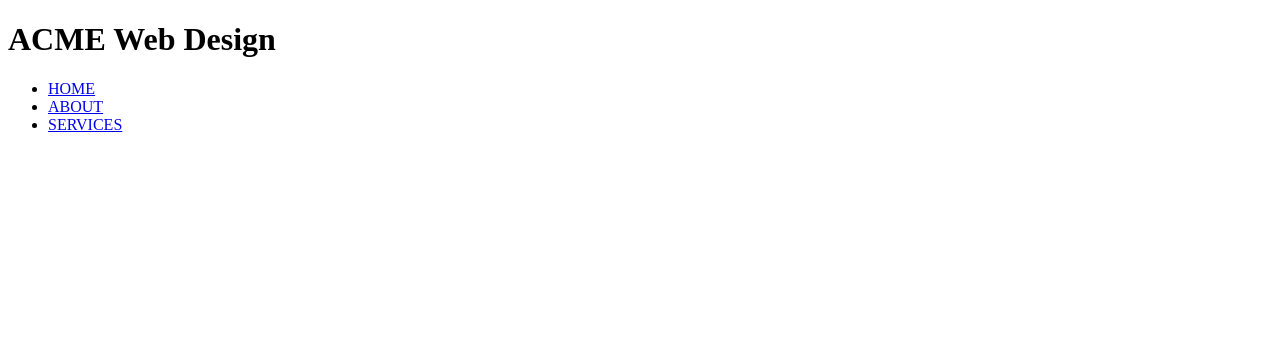
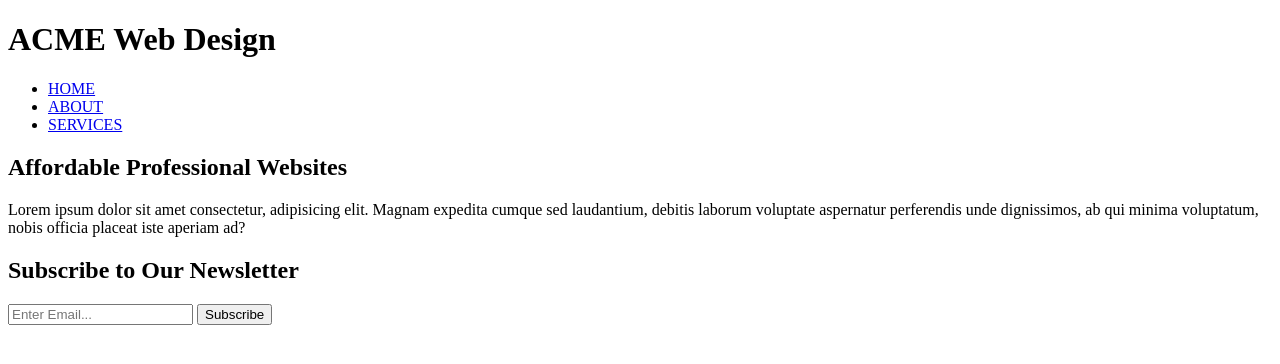
Before and after one commit to shashank8907/ResponsiveWebsiteTutorial, a plain HTML site: page ACME/index.html in a window 1280 px wide. Drawn offline with Linux system fonts and the light colour scheme.

Commit message:
To be continued

```diff
--- a/ACME/index.html
+++ b/ACME/index.html
@@ -34,6 +34,7 @@
                 <h1>ACME Web Design</h1>
             </div>
             <!-- 8 -->
+            <!-- Keeping navigation inside the header -->
             <nav>
                 <ul>
                     <li><a href="index.html">HOME</a></li>
@@ -43,6 +44,72 @@
             </nav>
         </div>
     </header>
+    <!-- 9 -->
+    <!--Showcase area h1 and p  -->
+    <!--
+        We are giving it an id because
+        we are not planning on using
+        this showcases' style anywhere else
+     -->
+    <section id="showcase">
+        <div class="container">
+            <h1>Affordable Professional Websites</h1>
+            <p>
+                Lorem ipsum dolor sit amet consectetur, adipisicing elit. Magnam expedita cumque sed laudantium, debitis laborum voluptate
+                aspernatur perferendis unde dignissimos, ab qui minima voluptatum, nobis officia placeat iste aperiam ad?
+            </p>
+
+        </div>
+    </section>
+    <!-- 10 -->
+    <!-- Newsletter-subscribe to our news letter -->
+    <!-- another shocase area -->
+    <section id="newsletter">
+        <!--
+
+             This container concept is
+             seen a lot in bootstrap, foundation
+             -class that will consolidate everything
+             and push it to the middle
+
+         -->
+        <div class="container">
+            <h1>Subscribe to Our Newsletter</h1>
+            <form action="">
+                <!-- in html% you don't have to close the tag for inputs' -->
+                <input type="email" placeholder="Enter Email...">
+                <button type="submit" class="button">Subscribe</button>
+            </form>
+        </div>
+    </section>
+    <!-- 11 -->
+    <!-- another section for description -->
+    <section id="boxes">
+        <div class="container">
+            <!--
+                We have three seperate boxes
+                css, html, graphics
+            -->
+            <!--
+                Each are different boxes
+
+             -->
+            <div class="box">
+                <div class="container">
+                    <!-- 18:38 -->
+                </div>
+
+            </div>
+
+            <div class="box">
+
+            </div>
+
+            <div class="box">
+
+            </div>
+        </div>
+    </section>
 </body>
 
 </html>
```
